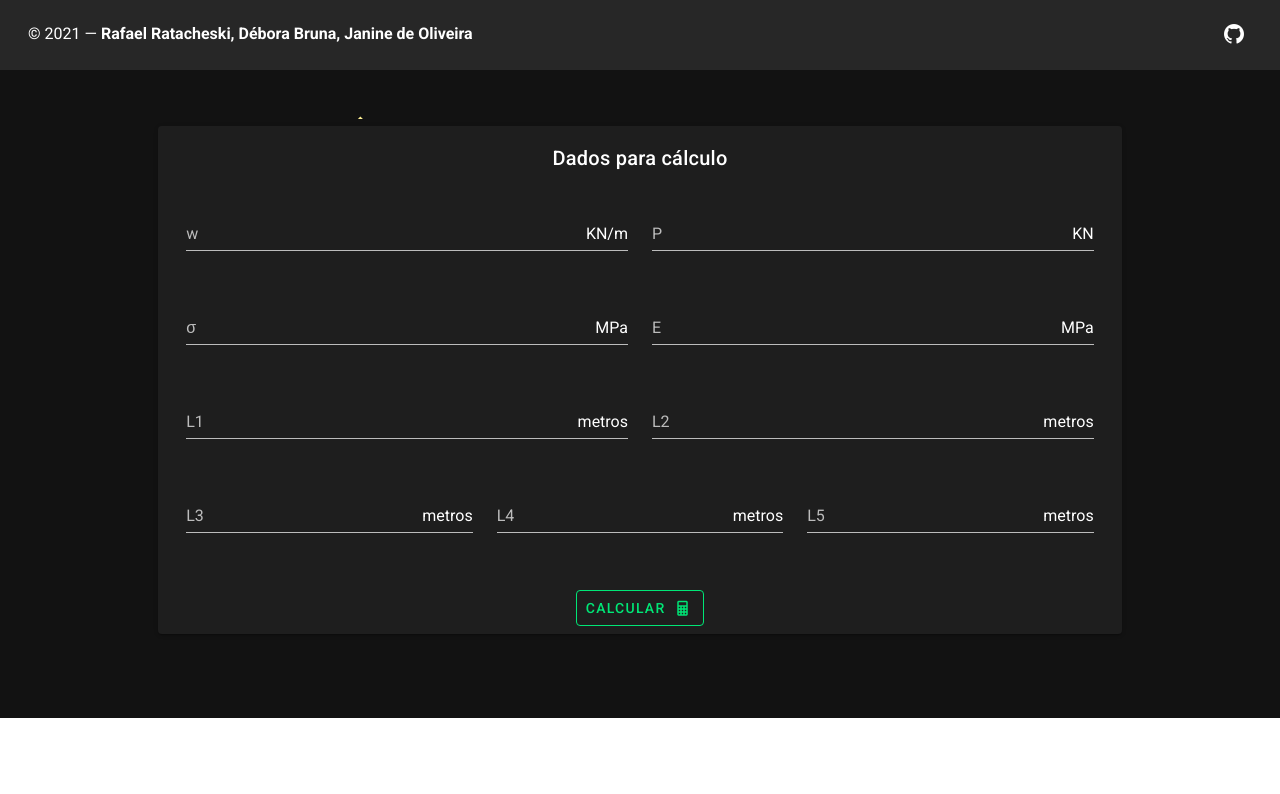
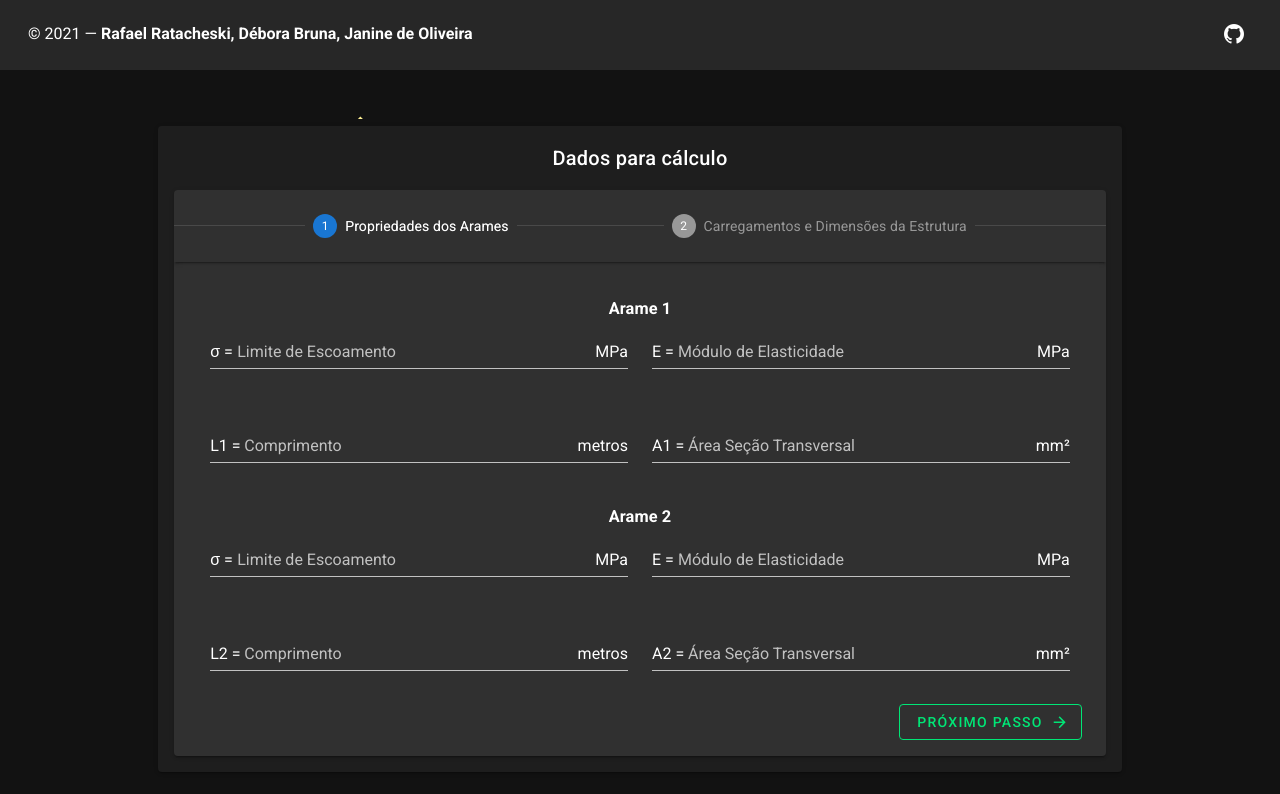
Before and after one commit to ratacheski/analisador-estrutura, a Nuxt app: page /analisador in a window 1280 px wide. Shown: the part 730-1524 px from the top of the page. Before the commit the page ends 1448 px from the top, so only its background shows below. Built offline with nearby package versions, Linux system fonts and the light colour scheme.

Commit message:
Adição do notifier e cálculo das resultantes iniciais

```diff
--- a/components/FormDados.vue
+++ b/components/FormDados.vue
@@ -2,12 +2,142 @@
   <v-card>
     <v-card-title class="justify-center">Dados para cálculo</v-card-title>
     <v-card-text>
-      <v-form ref="form" v-model="valid" lazy-validation>
+      <v-stepper v-model="stepper">
+        <v-stepper-header>
+          <v-divider></v-divider>
+          <v-stepper-step :complete="e1 > 1" step="1">
+            Propriedades dos Arames
+          </v-stepper-step>
+          <v-divider></v-divider>
+          <v-stepper-step :complete="e1 > 2" step="2">
+            Carregamentos e Dimensões da Estrutura
+          </v-stepper-step>
+          <v-divider></v-divider>
+        </v-stepper-header>
+        <v-stepper-items>
+          <v-stepper-content step="1">
+            <v-form ref="form1" v-model="valid1" lazy-validation>
               <v-container>
+                <h3>Arame 1</h3>
                 <v-row>
                   <v-col cols="12" md="6">
                     <v-text-field
-                v-model="w"
+                      v-model.number="arame1.sigma"
+                      type="number"
+                      label="Limite de Escoamento"
+                      prefix="σ ="
+                      :rules="rules.sigmaRules"
+                      min="0"
+                      hint="Limite de escoamento do arame 1"
+                      suffix="MPa"
+                    ></v-text-field>
+                  </v-col>
+                  <v-col cols="12" md="6">
+                    <v-text-field
+                      v-model.number="arame1.elasticidade"
+                      type="number"
+                      :rules="rules.elasticidadeRules"
+                      label="Módulo de Elasticidade"
+                      prefix="E ="
+                      min="0"
+                      hint="Módulo de elasticidade do arame 1"
+                      suffix="MPa"
+                    ></v-text-field>
+                  </v-col>
+                  <v-col cols="12" md="6">
+                    <v-text-field
+                      v-model.number="arame1.comprimento"
+                      type="number"
+                      :rules="rules.comprimentoRules"
+                      label="Comprimento"
+                      prefix="L1 ="
+                      min="0"
+                      hint="comprimento do primeiro arame"
+                      suffix="metros"
+                    ></v-text-field>
+                  </v-col>
+                  <v-col cols="12" md="6">
+                    <v-text-field
+                      v-model.number="arame1.area"
+                      type="number"
+                      label="Área Seção Transversal"
+                      prefix="A1 ="
+                      :rules="rules.areaRules"
+                      min="0"
+                      hint="Área da seção transversal do arame 1"
+                      suffix="mm²"
+                    ></v-text-field>
+                  </v-col>
+                </v-row>
+                <br />
+                <h3>Arame 2</h3>
+                <v-row>
+                  <v-col cols="12" md="6">
+                    <v-text-field
+                      v-model.number="arame2.sigma"
+                      type="number"
+                      label="Limite de Escoamento"
+                      prefix="σ ="
+                      :rules="rules.sigmaRules"
+                      min="0"
+                      hint="Limite de escoamento do arame 2"
+                      suffix="MPa"
+                    ></v-text-field>
+                  </v-col>
+                  <v-col cols="12" md="6">
+                    <v-text-field
+                      v-model.number="arame2.elasticidade"
+                      type="number"
+                      :rules="rules.elasticidadeRules"
+                      label="Módulo de Elasticidade"
+                      prefix="E ="
+                      min="0"
+                      hint="Módulo de elasticidade do arame 2"
+                      suffix="MPa"
+                    ></v-text-field>
+                  </v-col>
+                  <v-col cols="12" md="6">
+                    <v-text-field
+                      v-model.number="arame2.comprimento"
+                      type="number"
+                      label="Comprimento"
+                      prefix="L2 ="
+                      :rules="rules.comprimentoRules"
+                      min="0"
+                      hint="comprimento do segundo arame"
+                      suffix="metros"
+                    ></v-text-field>
+                  </v-col>
+                  <v-col cols="12" md="6">
+                    <v-text-field
+                      v-model.number="arame2.area"
+                      type="number"
+                      label="Área Seção Transversal"
+                      prefix="A2 ="
+                      :rules="rules.areaRules"
+                      min="0"
+                      hint="Área da seção transversal do arame 2"
+                      suffix="mm²"
+                    ></v-text-field>
+                  </v-col>
+                </v-row>
+              </v-container>
+            </v-form>
+            <div class="d-flex justify-end">
+              <v-btn color="success" outlined @click="validaForm1">
+                Próximo Passo
+                <v-icon right dark> mdi-arrow-right </v-icon>
+              </v-btn>
+            </div>
+          </v-stepper-content>
+          <v-stepper-content step="2">
+            <v-form ref="form2" v-model="valid2" lazy-validation>
+              <v-container>
+                <h3>Carregamentos</h3>
+                <v-row>
+                  <v-col cols="12" md="6">
+                    <v-text-field
+                      v-model.number="w"
                       type="number"
                       label="w"
                       min="0"
@@ -18,7 +148,7 @@
                   </v-col>
                   <v-col cols="12" md="6">
                     <v-text-field
-                v-model="p"
+                      v-model.number="p"
                       type="number"
                       label="P"
                       :rules="rules.pRules"
@@ -27,54 +157,13 @@
                       suffix="KN"
                     ></v-text-field>
                   </v-col>
-            <v-col cols="12" md="6">
-              <v-text-field
-                v-model="sigma"
-                type="number"
-                label="σ"
-                :rules="rules.sigmaRules"
-                min="0"
-                hint="Limite de escoamento do arame"
-                suffix="MPa"
-              ></v-text-field>
-            </v-col>
-            <v-col cols="12" md="6">
-              <v-text-field
-                v-model="elasticidade"
-                type="number"
-                :rules="rules.elasticidadeRules"
-                label="E"
-                min="0"
-                hint="Módulo de elasticidade do arame"
-                suffix="MPa"
-              ></v-text-field>
-            </v-col>
-            <v-col cols="12" md="6">
-              <v-text-field
-                v-model="l1"
-                type="number"
-                :rules="rules.comprimentoRules"
-                label="L1"
-                min="0"
-                hint="comprimento do primeiro arame"
-                suffix="metros"
-              ></v-text-field>
-            </v-col>
-
-            <v-col cols="12" md="6">
-              <v-text-field
-                v-model="l2"
-                type="number"
-                label="L2"
-                :rules="rules.comprimentoRules"
-                min="0"
-                hint="comprimento do segundo arame"
-                suffix="metros"
-              ></v-text-field>
-            </v-col>
+                </v-row>
+                <br />
+                <h3>Dimensões</h3>
+                <v-row>
                   <v-col cols="12" md="4">
                     <v-text-field
-                v-model="l3"
+                      v-model.number="l3"
                       type="number"
                       label="L3"
                       :rules="rules.comprimentoRules"
@@ -85,7 +174,7 @@
                   </v-col>
                   <v-col cols="12" md="4">
                     <v-text-field
-                v-model="l4"
+                      v-model.number="l4"
                       type="number"
                       label="L4"
                       :rules="rules.comprimentoRules"
@@ -96,7 +185,7 @@
                   </v-col>
                   <v-col cols="12" md="4">
                     <v-text-field
-                v-model="l5"
+                      v-model.number="l5"
                       type="number"
                       label="L5"
                       :rules="rules.comprimentoRules"
@@ -108,13 +197,20 @@
                 </v-row>
               </v-container>
             </v-form>
-    </v-card-text>
-    <v-card-actions class="justify-center">
+            <div class="d-flex justify-end">
+              <v-btn color="success" class="mr-3" text @click="stepper = 1">
+                <v-icon left dark> mdi-arrow-left </v-icon>
+                Passo Anterior
+              </v-btn>
               <v-btn color="success" outlined @click="calcular">
                 Calcular
                 <v-icon right dark> mdi-calculator </v-icon>
               </v-btn>
-    </v-card-actions>
+            </div>
+          </v-stepper-content>
+        </v-stepper-items>
+      </v-stepper>
+    </v-card-text>
   </v-card>
 </template>
 
@@ -122,16 +218,26 @@
 export default {
   data() {
     return {
-      valid: false,
-      l1: null,
-      l2: null,
+      stepper: 1,
+      valid1: false,
+      valid2: false,
       l3: null,
       l4: null,
       l5: null,
       w: null,
       p: null,
+      arame1: {
         elasticidade: null,
         sigma: null,
+        area: null,
+        comprimento: null,
+      },
+      arame2: {
+        elasticidade: null,
+        sigma: null,
+        area: null,
+        comprimento: null,
+      },
       rules: {
         comprimentoRules: [(v) => !!v || 'Comprimento é obrigatório'],
         wRules: [(v) => !!v || 'w é obrigatório'],
@@ -140,15 +246,66 @@ export default {
           (v) => !!v || 'Módulo de elasticidade é obrigatório',
         ],
         sigmaRules: [(v) => !!v || 'Limite de escoamento é obrigatório'],
+        areaRules: [(v) => !!v || 'Área é obrigatória'],
       },
     }
   },
+  computed: {
+    fR1() {
+      return this.w * this.l3
+    },
+    fR2() {
+      return 2 * this.w * (this.l4 + this.l5)
+    },
+    reacaoVA() {
+      return this.data
+    },
+  },
   methods: {
-    calcular() {
-      if (this.$refs.form.validate()) {
-        alert('Irá calcular')
+    validaForm1() {
+      if (this.$refs.form1.validate()) {
+        if (this.validarLimiteEscoamentoArames()) {
+          this.stepper++
+        }
+      } else {
+        this.$notifier.showError({
+          content: 'Preencha corretamente os dados dos arames antes de avançar',
+        })
       }
     },
+    calcular() {
+      if (this.$refs.form2.validate()) {
+        this.calcularDeformacoesArames()
+      } else {
+        this.$notifier.showError({
+          content:
+            'Preencha corretamente os dados da estrutura antes de calcular',
+        })
+      }
+    },
+    validarLimiteEscoamentoArames() {
+      const sigmaAco = 350
+      if (this.arame1.sigma > sigmaAco && this.arame2.sigma > sigmaAco) {
+        this.$notifier.showError({
+          content: 'Ambos os arames ultrapassam o limite de escoamento do aço.',
+        })
+      } else if (this.arame1.sigma > sigmaAco) {
+        this.$notifier.showError({
+          content: 'O arame 1 ultrapassa o limite de escoamento do aço.',
+        })
+      } else if (this.arame2.sigma > sigmaAco) {
+        this.$notifier.showError({
+          content: 'O arame 2 ultrapassa o limite de escoamento do aço.',
+        })
+      }
+      return this.arame1.sigma <= sigmaAco && this.arame2.sigma <= sigmaAco
+    },
+    calcularDeformacoesArames() {
+      this.$notifier.showSuccess({
+        content: `R1= ${this.fR1}; R2= ${this.fR2}`,
+      })
+    },
+    calcularReacoesDeApoio() {},
   },
 }
 </script>
--- /dev/null
+++ b/components/Snackbar.vue
@@ -0,0 +1,32 @@
+<template>
+  <v-snackbar v-model="show" :color="color" :timeout="3000" top right>
+    {{ message }}
+    <template #action="{ attrs }">
+      <v-btn text v-bind="attrs" @click="show = false">
+        <v-icon>mdi-close</v-icon>
+      </v-btn>
+    </template>
+  </v-snackbar>
+</template>
+
+<script>
+export default {
+  data() {
+    return {
+      show: false,
+      message: '',
+      color: '',
+    }
+  },
+
+  created() {
+    this.$store.subscribe((mutation, state) => {
+      if (mutation.type === 'snackbar/showMessage') {
+        this.message = state.snackbar.content
+        this.color = state.snackbar.color
+        this.show = true
+      }
+    })
+  },
+}
+</script>
--- a/layouts/default.vue
+++ b/layouts/default.vue
@@ -1,5 +1,6 @@
 <template>
   <v-app dark>
+    <Snackbar></Snackbar>
     <v-navigation-drawer v-model="drawer" :mini-variant="miniVariant" app>
       <v-list>
         <v-list-item
--- a/nuxt.config.js
+++ b/nuxt.config.js
@@ -29,7 +29,7 @@ export default {
   css: [],
 
   // Plugins to run before rendering page: https://go.nuxtjs.dev/config-plugins
-  plugins: [],
+  plugins: ['~/plugins/notifier'],
 
   // Auto import components: https://go.nuxtjs.dev/config-components
   components: true,
--- /dev/null
+++ b/plugins/notifier.js
@@ -0,0 +1,16 @@
+export default ({ app, store }, inject) => {
+  inject('notifier', {
+    showInfo({ content = '' }) {
+      store.commit('snackbar/showMessage', { content, color: 'info' })
+    },
+    showError({ content = '' }) {
+      store.commit('snackbar/showMessage', { content, color: 'error' })
+    },
+    showSuccess({ content = '' }) {
+      store.commit('snackbar/showMessage', { content, color: 'success' })
+    },
+    showMessage({ content = '', color = '' }) {
+      store.commit('snackbar/showMessage', { content, color })
+    },
+  })
+}
--- /dev/null
+++ b/store/snackbar.js
@@ -0,0 +1,11 @@
+export const state = () => ({
+  content: '',
+  color: '',
+})
+
+export const mutations = {
+  showMessage(state, payload) {
+    state.content = payload.content
+    state.color = payload.color
+  },
+}
```
Also changed, not shown: 1 other file (tests, documents, lock files or other folders). Lines whose indentation alone changed are shown as unchanged.
